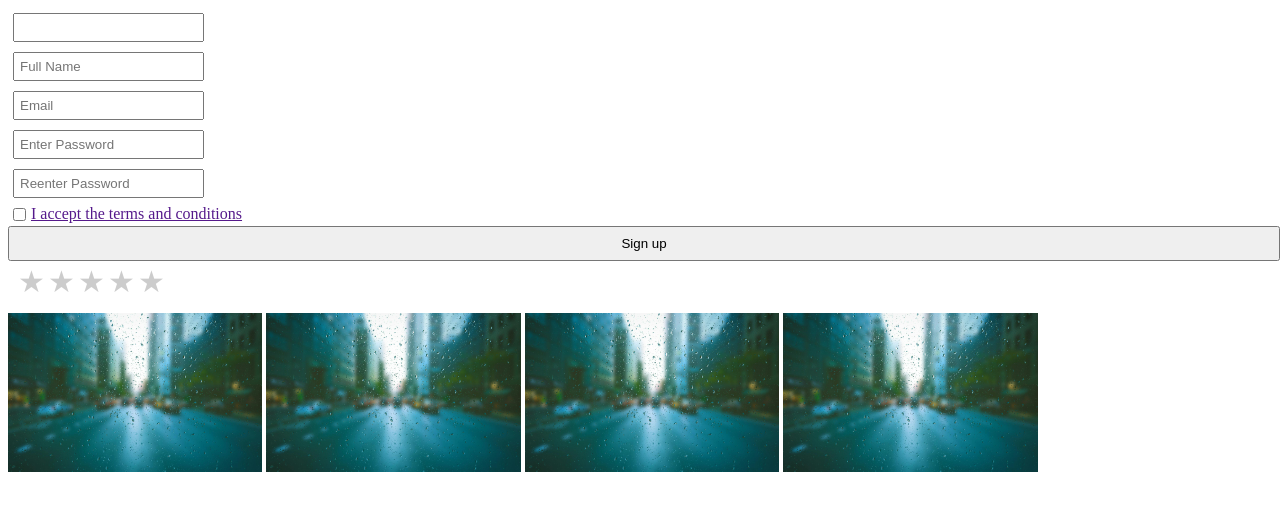
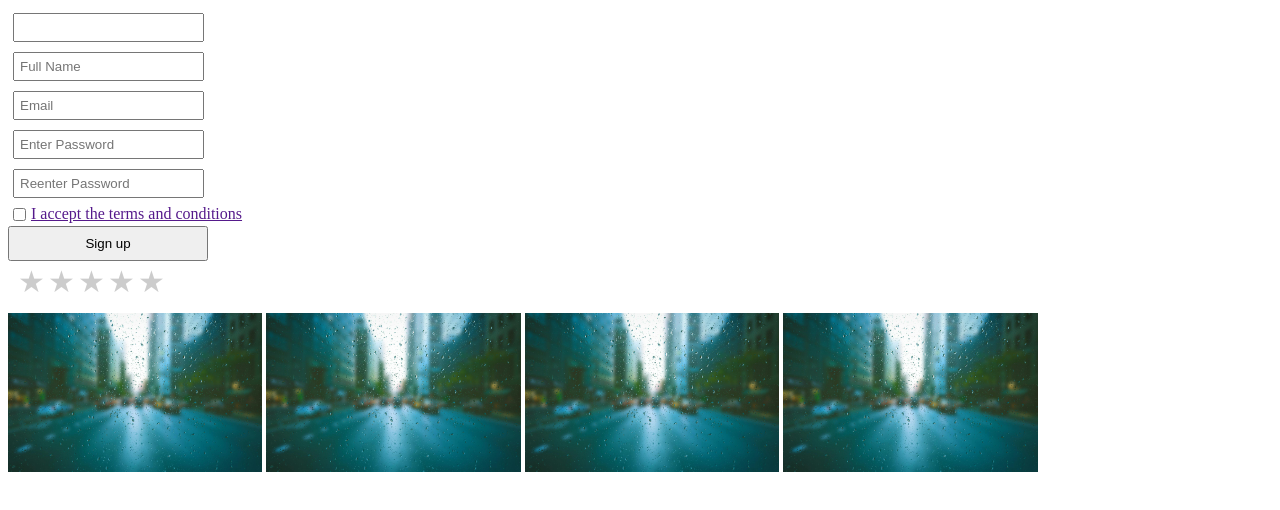
Before and after one commit to amrelsaady98/JS_Lab_4, a website built with webpack: page index.html in a window 1280 px wide. Built offline with nearby package versions, Linux system fonts and the light colour scheme.

Commit message:
some fixes in ui

```diff
--- a/css/style.css
+++ b/css/style.css
@@ -12,6 +12,7 @@
 .login-form-container{
   display: flex;
   flex-direction: column;
+  position: relative;
 }
 
 input{
--- a/index.html
+++ b/index.html
@@ -46,7 +46,7 @@
       </div>
 
     </form>
-    <button id="login-form-submit" style="display: inline-block; padding: 8px;">Sign up</button>
+    <button id="login-form-submit" style="width:200px ;display: inline-block; padding: 8px;">Sign up</button>
   </div>
   <div class="rate-container">
     <div class="rate">
```
